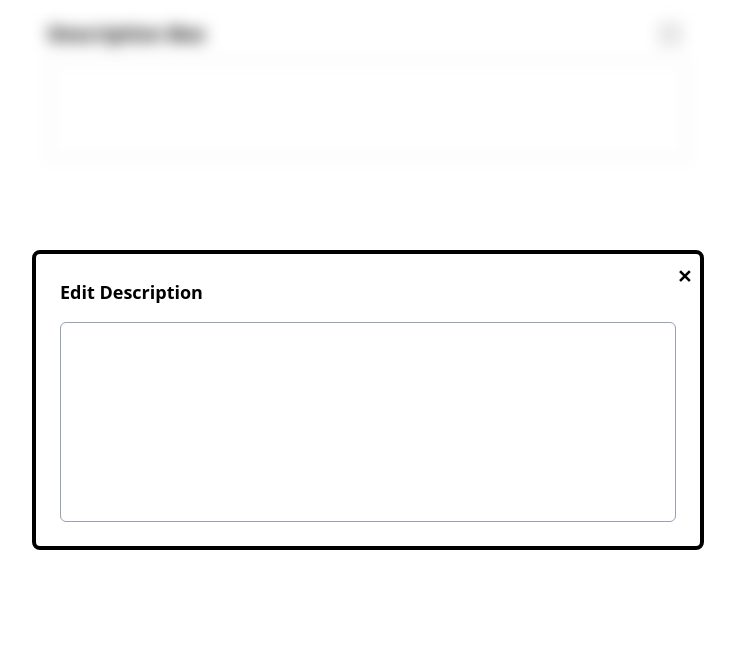
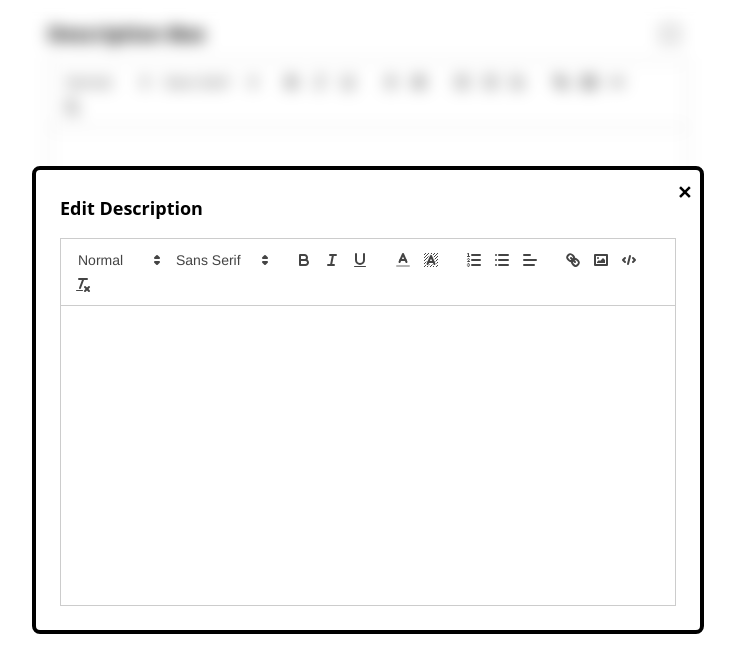
Before and after one commit to vinaygupta-sourcefuse/learning, a React (Vite) app: page / in a window 1280 px wide. Both pictures are taken after a click on the button 942 px from the left and 34 px from the top of the page. Shown: the top 672 px of the page, without its empty margins (272-1007 px from the left). Built offline with nearby package versions, Linux system fonts and the light colour scheme.

Commit message:
working but slow, crashing sometime

```diff
--- a/package.json
+++ b/package.json
@@ -11,6 +11,9 @@
   },
   "dependencies": {
     "@tailwindcss/vite": "^4.1.11",
+    "primeicons": "^7.0.0",
+    "primereact": "^10.9.6",
+    "quill": "^2.0.3",
     "react": "^19.1.0",
     "react-dom": "^19.1.0",
     "react-icons": "^5.5.0",
--- a/src/component/DescriptionBox.jsx
+++ b/src/component/DescriptionBox.jsx
@@ -1,66 +1,35 @@
-import React, { useEffect, useRef, useState } from "react";
+import React, { useEffect, useState } from "react";
 import { FiMaximize } from "react-icons/fi";
+import { Editor } from "primereact/editor";
+import "primereact/resources/themes/saga-blue/theme.css";
+import "primereact/resources/primereact.min.css";
+import "primeicons/primeicons.css";
 
 const DescriptionBox = () => {
-  const divRef = useRef(null);
-  const modalDivRef = useRef(null);
   const [isModalOpen, setIsModalOpen] = useState(false);
   const [description, setDescription] = useState("");
 
-  // Load saved content when mounted
+  // Load saved content on mount
   useEffect(() => {
     const savedContent = localStorage.getItem("descriptionContent");
-    if (savedContent && divRef.current) {
+    if (savedContent) {
       setDescription(savedContent);
-      divRef.current.innerHTML = savedContent;
     }
   }, []);
 
-  const handleInput = () => {
-    updateLinks();
-    saveContent();
+  const handleChange = (value) => {
+    const updatedHTML = updateLinks(value);
+    setDescription(updatedHTML);
+    localStorage.setItem("descriptionContent", updatedHTML);
   };
 
-  const handleModalInput = () => {
-    updateLinks(modalDivRef);
-    saveContent(modalDivRef);
-    console.log('modalDivRef.current.innerHTML', modalDivRef.current.innerHTML)
-  };
-
-  const updateLinks = (ref = divRef) => {
-    const div = ref.current;
-    const urlRegex = /(https?:\/\/[^\s]+)/g;
-    let html = div.innerText.replace(urlRegex, (url) => {
+  const updateLinks = (html) => {
+    const urlRegex = /(https?:\/\/[^\s<]+)/g;
+    return html.replace(urlRegex, (url) => {
+      // Avoid wrapping existing anchor tags
+      if (url.startsWith('<a')) return url;
       return `<a href="${url}" target="_blank" rel="noopener noreferrer" class="text-blue-600 underline font-medium">${url}</a>`;
     });
-    div.innerHTML = html;
-    placeCaretAtEnd(div);
-  };
-
-  const placeCaretAtEnd = (el) => {
-    el.focus();
-    if (
-      typeof window.getSelection !== "undefined" &&
-      typeof document.createRange !== "undefined"
-    ) {
-      let range = document.createRange();
-      range.selectNodeContents(el);
-      range.collapse(false);
-      let sel = window.getSelection();
-      sel.removeAllRanges();
-      sel.addRange(range);
-    }
-  };
-
-  const saveContent = (ref = divRef) => {
-    const div = ref.current;
-    localStorage.setItem("descriptionContent", div.innerHTML);
-    if (ref === divRef && modalDivRef.current) {
-      modalDivRef.current.innerHTML = div.innerHTML;
-    }
-    if (ref === modalDivRef && divRef.current) {
-      divRef.current.innerHTML = div.innerHTML;
-    }
   };
 
   const handleClick = (e) => {
@@ -71,36 +40,12 @@ const DescriptionBox = () => {
     }
   };
 
-  const handleModalClick = (e) => {
-    const target = e.target;
-    if (target.tagName === "A") {
-      e.preventDefault();
-      window.open(target.href, "_blank");
-    }
-  };
-
   return (
     <div className="p-4 max-w-2xl mx-auto relative">
-      <style>
-        {`
-          [contenteditable] a {
-            cursor: pointer;
-          }
-        `}
-      </style>
-
       <h2 className="text-xl font-semibold mb-2 flex items-center justify-between">
         Description Box
         <button
-          onClick={() => {
-            const savedContent = localStorage.getItem("descriptionContent");
-            console.log('savedContent', savedContent)
-            if (modalDivRef.current) {
-              modalDivRef.current.innerHTML = savedContent;
-              console.log('modalDivRef.current.innerHTML', modalDivRef.current.innerHTML)
-            }
-            setIsModalOpen(true);
-          }}
+          onClick={() => setIsModalOpen(true)}
           className="ml-4 p-2 rounded hover:bg-gray-200"
           title="Enlarge"
         >
@@ -108,13 +53,13 @@ const DescriptionBox = () => {
         </button>
       </h2>
 
-      <div
-        ref={divRef}
-        contentEditable
-        onInput={handleInput}
-        onClick={handleClick}
-        className="min-h-[100px] border border-gray-300 p-3 text-base whitespace-pre-wrap outline-none rounded-md focus:ring-2 focus:ring-blue-400"
-      ></div>
+      <div onClick={handleClick}>
+        <Editor
+          value={description}
+          onTextChange={(e) => handleChange(e.htmlValue)}
+          style={{ height: "200px" }}
+        />
+      </div>
 
       {isModalOpen && (
         <>
@@ -134,14 +79,13 @@ const DescriptionBox = () => {
                 ✕
               </button>
               <h2 className="text-lg font-semibold mb-4">Edit Description</h2>
-              <div
-                ref={modalDivRef}
-                contentEditable
-                onInput={handleModalInput}
-                onClick={handleModalClick}
-                className="min-h-[200px] border border-gray-400 p-4 text-base whitespace-pre-wrap outline-none rounded-md focus:ring-2 focus:ring-blue-400"
-                dangerouslySetInnerHTML={{ __html: description }}
-              ></div>
+              <div onClick={handleClick}>
+                <Editor
+                  value={description}
+                  onTextChange={(e) => handleChange(e.htmlValue)}
+                  style={{ height: "300px" }}
+                />
+              </div>
             </div>
           </div>
         </>
```
Also changed, not shown: 1 other file (tests, documents, lock files or other folders).
